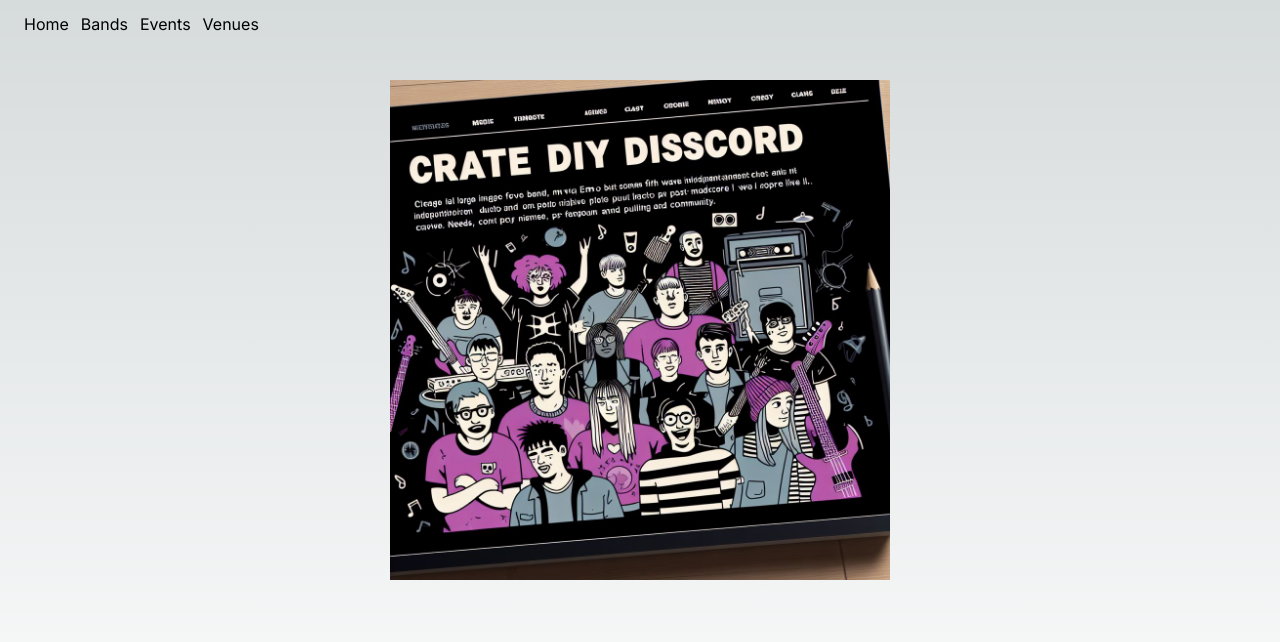
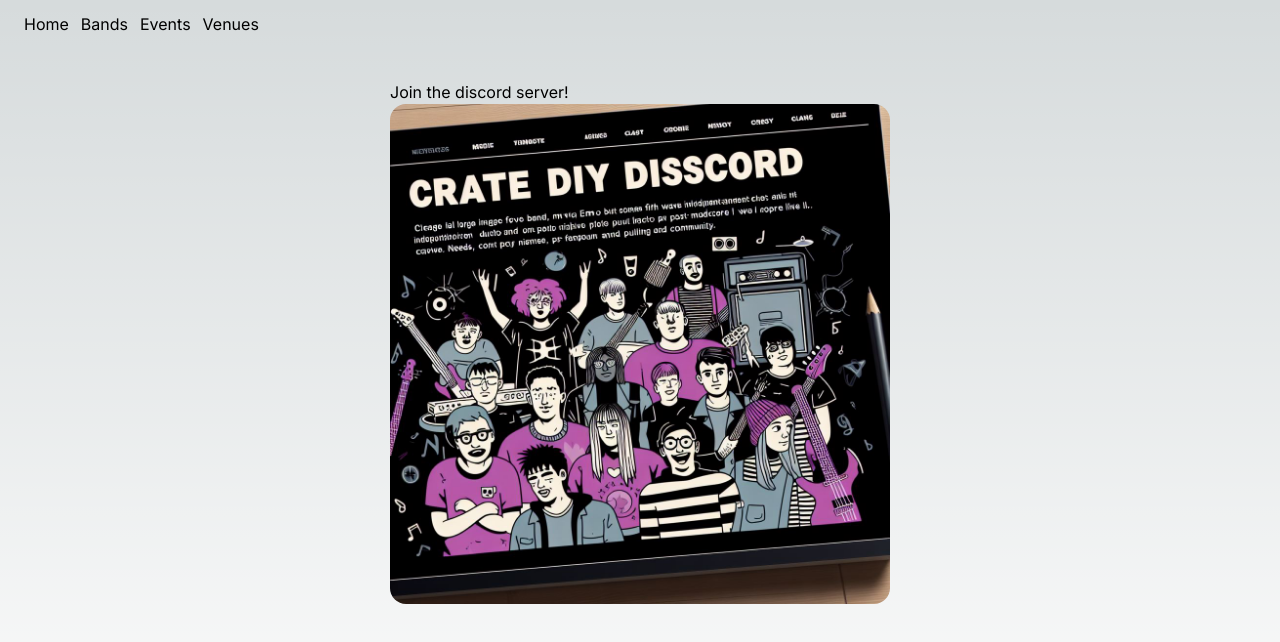
Before and after one commit to jamesonwilliams/diy-discord, a Next.js app: page / in a window 1280 px wide. Shown: the top 642 px of the page. Built offline with nearby package versions, Linux system fonts and the light colour scheme.

Commit message:
Update splash page with CTA

```diff
--- a/src/app/page.tsx
+++ b/src/app/page.tsx
@@ -1,11 +1,20 @@
 import Image from "next/image";
+import Link from "next/link";
 
 export default function Home() {
-  return <Image
-  src="/welcome.jpg"
-  alt="DIY Discord"
-  width="500"
-  height="500"
-  priority={true}
-  />;
+  return (
+    <>
+      <Link target="_blank" href="https://discord.gg/diyordie">
+        <p>Join the discord server!</p>
+        <Image
+          src="/welcome.jpg"
+          alt="DIY Discord"
+          width="500"
+          height="500"
+          priority={true}
+          className="rounded-2xl"
+        />
+      </Link>
+    </>
+  );
 }
```
